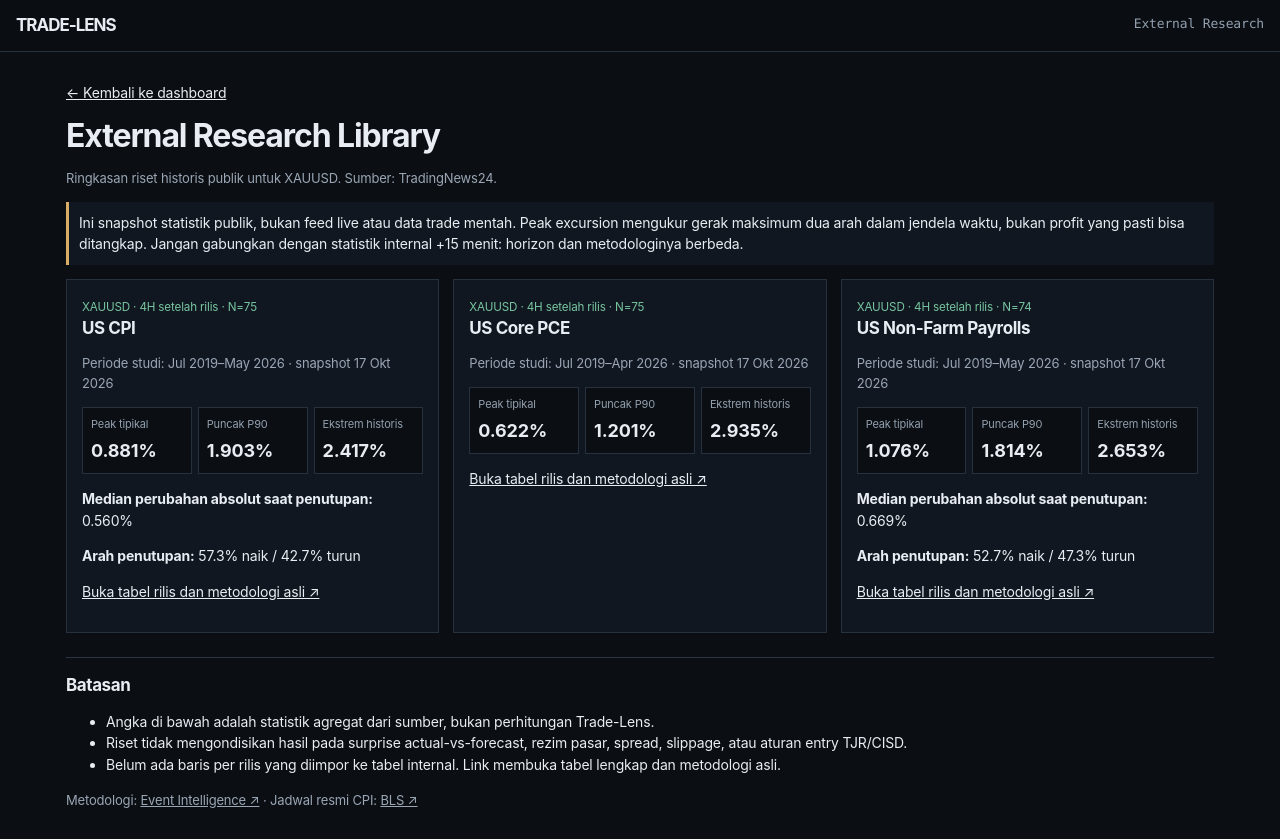
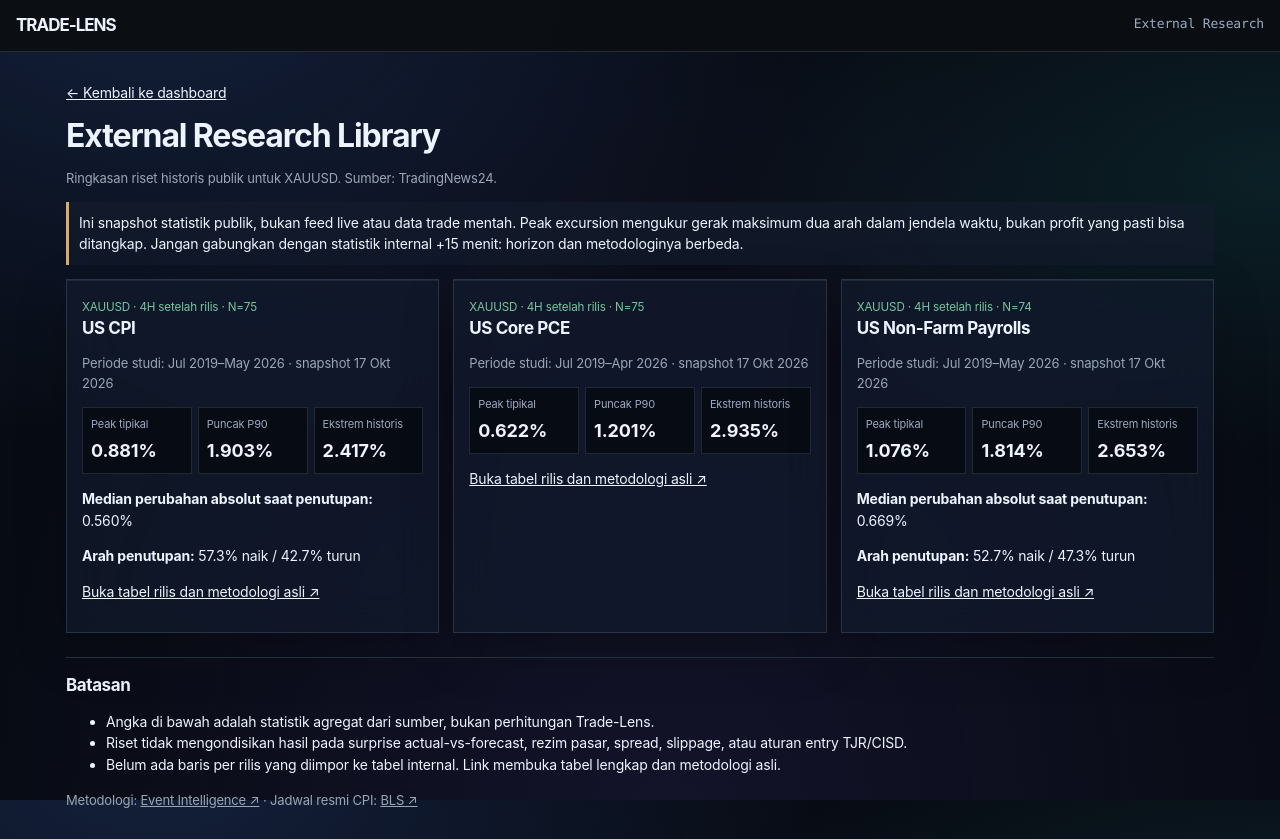
Before and after one commit to librazelle/Trade-Journal, a FastAPI app: page /research in a window 1280 px wide. Run offline with FastAPI, Linux system fonts and the light colour scheme; data that the repository does not hold is empty.

Commit message:
Refresh Trade Lens with interactive liquid glass styling

```diff
--- a/app/static/style.css
+++ b/app/static/style.css
@@ -1510,3 +1510,162 @@
   .journal-subnav button { font-size:10px; padding-inline:1px; }
   .profile-actions { grid-template-columns:1fr; }
 }
+
+
+/* Liquid Glass refresh: layered surfaces, soft refraction and tactile states. */
+:root {
+  --bg: #070b13;
+  --surface: rgba(18, 27, 43, .72);
+  --rule: rgba(174, 197, 231, .16);
+  --ink: #edf4ff;
+  --muted: #9aaac2;
+  --glass-line: rgba(224, 238, 255, .2);
+  --glass-fill: rgba(20, 31, 50, .58);
+  --glass-shadow: 0 18px 48px rgba(0, 0, 0, .24), inset 0 1px 0 rgba(255,255,255,.075);
+}
+html { color-scheme: dark; }
+body {
+  background:
+    radial-gradient(ellipse at 12% -8%, rgba(67, 111, 211, .22), transparent 42rem),
+    radial-gradient(ellipse at 100% 22%, rgba(45, 184, 179, .12), transparent 36rem),
+    radial-gradient(ellipse at 52% 105%, rgba(104, 73, 196, .13), transparent 44rem),
+    var(--bg);
+  background-attachment: fixed;
+}
+button, input, select, textarea, summary, a { -webkit-tap-highlight-color: transparent; }
+button, [role="button"], summary, a {
+  transition: color .18s ease, background-color .18s ease, border-color .18s ease,
+    box-shadow .22s ease, transform .22s ease, opacity .18s ease;
+}
+:where(.market-monitor-panel, .pane, .market-insights, .insights-panel,
+  .market-clock, .session-menu-popover, .gemini-copilot, .account-profile-editor,
+  .news-card, .news-item, .card, .panel, .trade-card, .journal-card) {
+  border-color: var(--glass-line);
+  background-color: var(--glass-fill);
+  box-shadow: var(--glass-shadow);
+  -webkit-backdrop-filter: blur(22px) saturate(145%);
+  backdrop-filter: blur(22px) saturate(145%);
+}
+:where(.market-monitor-panel, .pane, .market-insights, .insights-panel,
+  .gemini-copilot, .account-profile-editor, .journal-subnav) {
+  border-radius: 18px;
+}
+.market-monitor-panel, .pane[data-tab], .market-insights, .insights-panel {
+  position: relative;
+  isolation: isolate;
+  overflow: clip;
+}
+.market-monitor-panel::before, .pane[data-tab]::before,
+.market-insights::before, .insights-panel::before {
+  content: "";
+  position: absolute;
+  inset: 0 0 auto;
+  height: 1px;
+  pointer-events: none;
+  background: linear-gradient(90deg, transparent, rgba(224,238,255,.46), transparent);
+  opacity: .8;
+}
+:where(.market-monitor-heading, .insights-heading, .market-clock, .journal-subnav,
+  .gemini-copilot > summary, .session-menu > summary) {
+  border-color: var(--glass-line);
+}
+:where(.journal-subnav, .session-menu-popover, .gemini-trade-result,
+  .account-profile-editor, .market-clock, .insights-next) {
+  background: rgba(8, 14, 25, .58);
+  -webkit-backdrop-filter: blur(18px) saturate(140%);
+  backdrop-filter: blur(18px) saturate(140%);
+}
+:where(button, .journal-subnav button, .segmented button, .tab-button,
+  [data-tab-target], .gemini-submit, .profile-actions button) {
+  border-radius: 12px;
+}
+:where(button, .journal-subnav button, .segmented button, .tab-button,
+  [data-tab-target], .gemini-submit, .profile-actions button):active {
+  transform: scale(.975);
+}
+:where(button, .journal-subnav button, .segmented button, .tab-button,
+  [data-tab-target], .gemini-submit, .profile-actions button):focus-visible,
+:where(input, select, textarea):focus-visible {
+  outline: 2px solid rgba(122, 183, 255, .9);
+  outline-offset: 3px;
+}
+.journal-subnav {
+  position: sticky;
+  top: 8px;
+  z-index: 12;
+  gap: 6px;
+  padding: 6px;
+  border: 1px solid var(--glass-line);
+  border-radius: 16px;
+  background: rgba(8, 14, 25, .74);
+  box-shadow: 0 10px 30px rgba(0,0,0,.18), inset 0 1px 0 rgba(255,255,255,.07);
+  -webkit-backdrop-filter: blur(24px) saturate(160%);
+  backdrop-filter: blur(24px) saturate(160%);
+}
+.journal-subnav button {
+  min-height: 42px;
+  border-radius: 11px;
+  color: #aebdd3;
+}
+.journal-subnav button.active {
+  border-color: rgba(130, 183, 255, .42);
+  background: linear-gradient(135deg, rgba(98, 153, 255, .25), rgba(83, 211, 204, .11));
+  color: #f2f7ff;
+  box-shadow: inset 0 1px 0 rgba(255,255,255,.13), 0 4px 16px rgba(54, 117, 220, .12);
+}
+:where(.market-monitor-panel, .pane, .market-insights, .insights-panel,
+  .gemini-copilot, .account-profile-editor, .journal-subnav, .news-card, .news-item) {
+  transition: border-color .2s ease, box-shadow .24s ease, background-color .2s ease;
+}
+@media (hover: hover) and (pointer: fine) {
+  :where(.market-monitor-panel, .market-insights, .insights-panel, .gemini-copilot,
+    .account-profile-editor, .news-card, .news-item):hover {
+    border-color: rgba(168, 205, 255, .32);
+    box-shadow: 0 22px 54px rgba(0,0,0,.28), inset 0 1px 0 rgba(255,255,255,.1);
+  }
+  :where(button, .journal-subnav button, .segmented button, .tab-button,
+    [data-tab-target], .gemini-submit, .profile-actions button):hover:not(:disabled) {
+    border-color: rgba(164, 203, 255, .42);
+    filter: brightness(1.08);
+  }
+}
+:where(input, select, textarea) {
+  border-color: rgba(174, 197, 231, .2) !important;
+  border-radius: 12px !important;
+  background: rgba(5, 10, 19, .62) !important;
+}
+.gemini-trade-result {
+  border-radius: 0 14px 14px 0;
+  border-left-width: 3px;
+}
+.gemini-label {
+  border-radius: 999px;
+  background: rgba(114, 169, 255, .1);
+  color: #a8ceff;
+  border-color: rgba(114, 169, 255, .32);
+}
+@media (max-width: 700px) {
+  body { background-attachment: scroll; }
+  :where(.market-monitor-panel, .pane, .market-insights, .insights-panel) {
+    border-radius: 16px;
+  }
+  .journal-subnav {
+    top: 4px;
+    margin-inline: -1px;
+    border-radius: 14px;
+  }
+  .journal-subnav button { min-height: 44px; }
+  :where(.market-monitor-panel, .pane, .market-insights, .insights-panel,
+    .gemini-copilot, .account-profile-editor, .news-card, .news-item) {
+    -webkit-backdrop-filter: blur(16px) saturate(135%);
+    backdrop-filter: blur(16px) saturate(135%);
+  }
+}
+@media (prefers-reduced-motion: reduce) {
+  *, *::before, *::after {
+    scroll-behavior: auto !important;
+    animation-duration: .01ms !important;
+    animation-iteration-count: 1 !important;
+    transition-duration: .01ms !important;
+  }
+}
```
